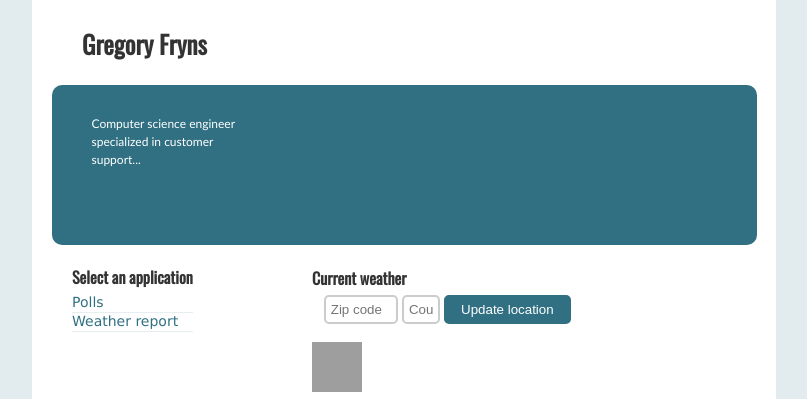
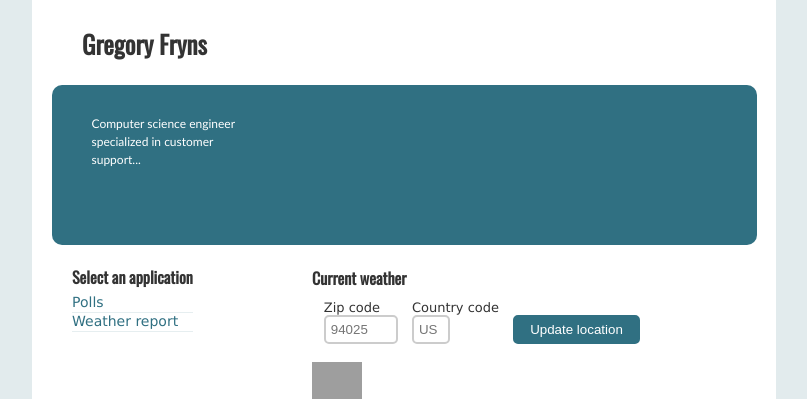
Before and after one commit to gregoryfryns/django_test, a Django app: template weather/templates/weather/index.html in a window 1280 px wide. Shown: the top 399 px of the page, without its empty margins (236-1043 px from the left). Run offline with Django 3.2, Linux system fonts and the light colour scheme; the template is opened without the code that fills it, so the values that code supplies are empty; grey boxes are pictures that could not be loaded.

Commit message:
Updated forms layout

```diff
--- a/static/css/style.css
+++ b/static/css/style.css
@@ -176,19 +176,24 @@ form fieldset
     {
     border-style: none;
     }
-
-form fieldset input[type=text]
+form fieldset .input-item
+    {
+    display: inline-block;
+    text-align: left;
+    margin: 5px 10px 0 0;
+    }
+form fieldset .input-item input[type=text]
     {
     padding:5px;
     border:2px solid #ccc;
     -webkit-border-radius: 5px;
     border-radius: 5px;
     }
-form fieldset input[type=text]:focus
+form fieldset .input-item input[type=text]:focus
     {
     border-color: #307082;
     }
-form fieldset input[type=submit]
+form fieldset .input-item input[type=submit]
     {
     padding: 5px 15px;
     background: #307082;
@@ -198,17 +203,17 @@ form fieldset input[type=submit]
     border-radius: 5px;
     color: #fff;
     }
-form fieldset input[type=submit]:hover
+form fieldset .input-item input[type=submit]:hover
     {
     -moz-box-shadow: 0px 0px 10px #307082;
     -webkit-box-shadow: 0px 0px 10px #307082;
     box-shadow: 0px 0px 10px #307082;
     }
-form fieldset .input-zip-code
+form fieldset .input-item .input-zip-code
     {
     width: 60px;
     }
-form fieldset .input-country-code
+form fieldset .input-item .input-country-code
     {
     width: 24px;
     }
--- a/weather/templates/weather/index.html
+++ b/weather/templates/weather/index.html
@@ -6,9 +6,18 @@
 
     <form class="weather-form" action="{% url 'weather:report' %}" method="get">
         <fieldset>
-                <input class="input-zip-code" type="text" name="zipcode" value="{{zipcode}}" placeholder="Zip code">
-                <input class="input-country-code" type="text" name="countrycode" value="{{country_code}}" placeholder="Country code">
+            <div class="input-item">
+                <label>Zip code</label><br />
+                <input class="input-zip-code" type="text" name="zipcode" value="{{zipcode}}" placeholder="94025">
+            </div>
+            <div class="input-item">
+                <label>Country code</label><br />
+                <input class="input-country-code" type="text" name="countrycode" value="{{country_code}}" placeholder="US">
+            </div>
+            <div class="input-item">
                 <input class="input-submit" type="submit" value="Update location">
+            </div>
+
         </fieldset>
     </form>
 
```
